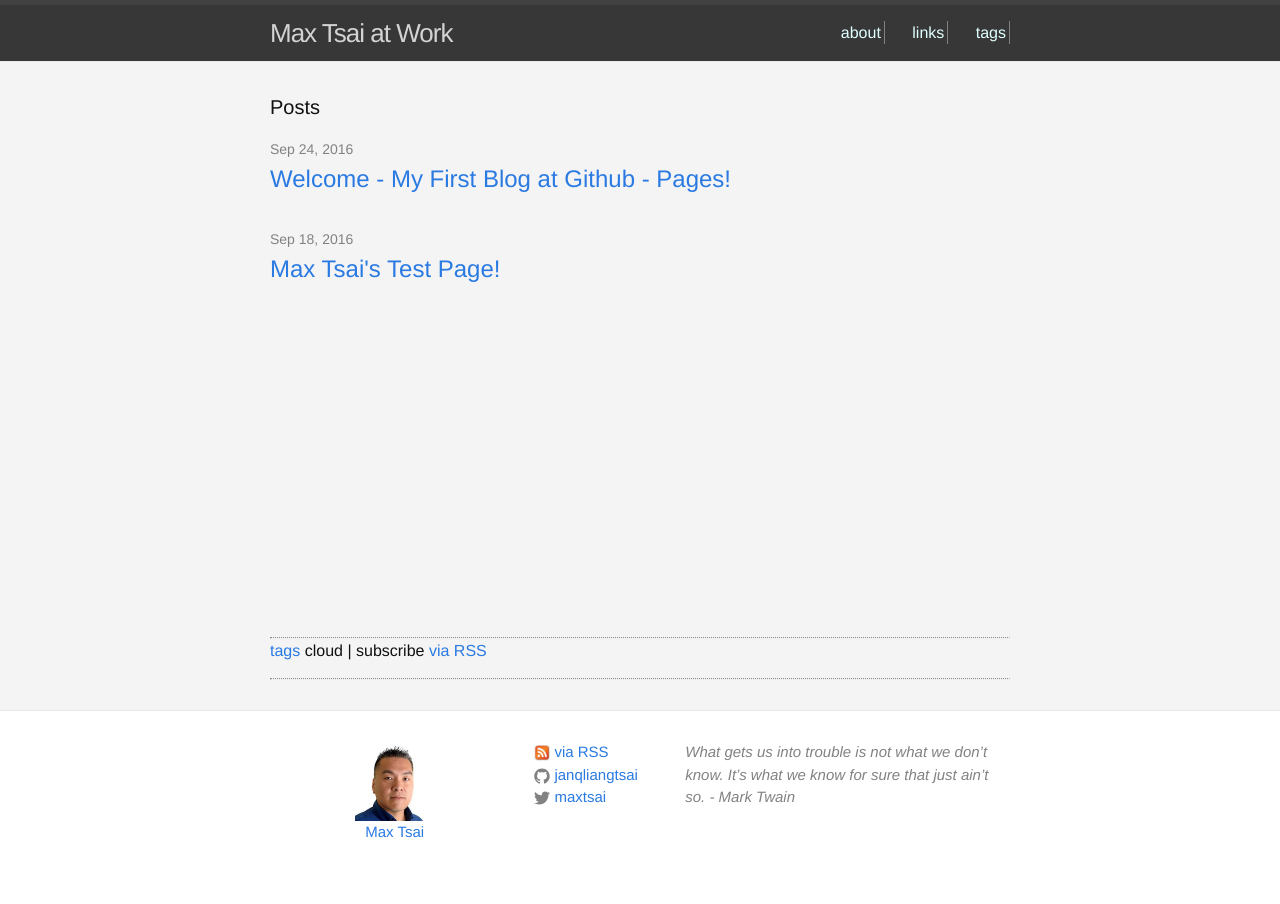
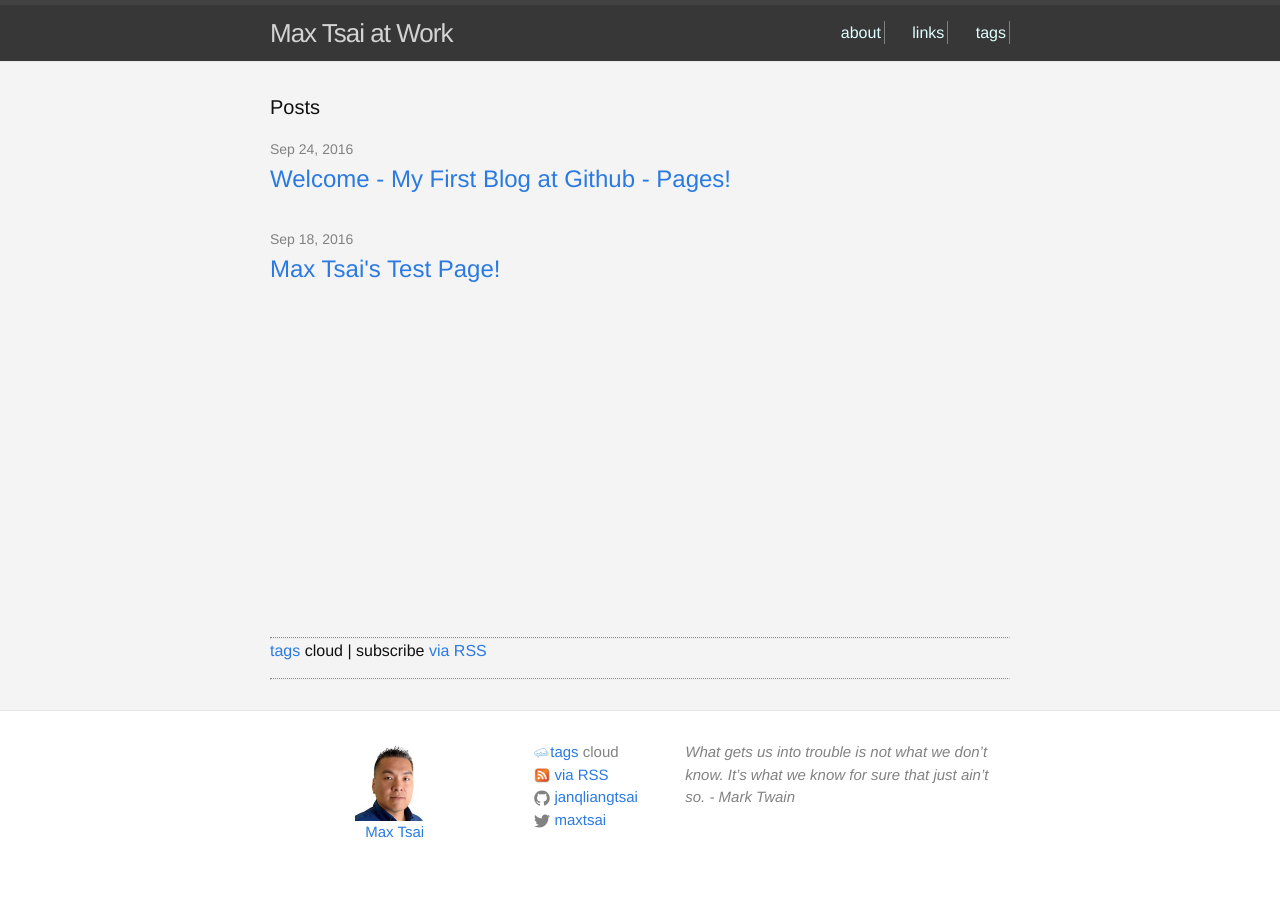
Before and after one commit to JANQLIANGTSAI/janqliangtsai.github.io, a Jekyll site: the page built from index.html, in a window 1280 px wide. Built offline with Jekyll 4.4.1, drawn with Linux system fonts in a browser that asks for light colours.

Commit message:
tag cloud

```diff
--- a/_includes/footer.html
+++ b/_includes/footer.html
@@ -27,6 +27,10 @@
         <ul class="social-media-list">
 
           <li>
+            <img src="/images/tag-cloud.gif" alt="" width="16px" /><a href="{{ "/tags/" | prepend: site.baseurl }}">tags</a> cloud
+
+            </li>
+          <li>
               <img src="/images/rss-icon.jpg" alt="" width="16px" /> <a href="{{ "/feed.xml" | prepend: site.baseurl }}">via RSS</a>
           </li>
           {% if site.github_username %}
```
Also changed, not shown: images/tag-cloud.gif (added).
